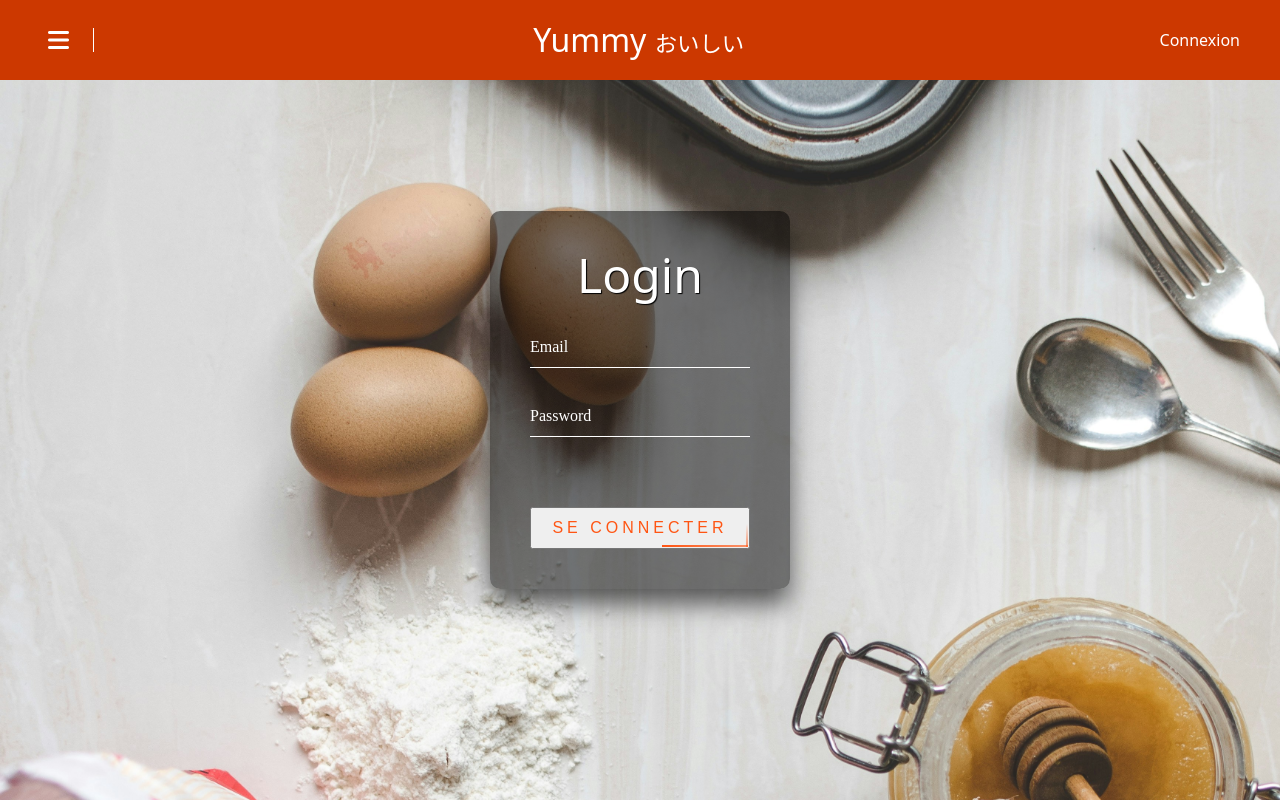
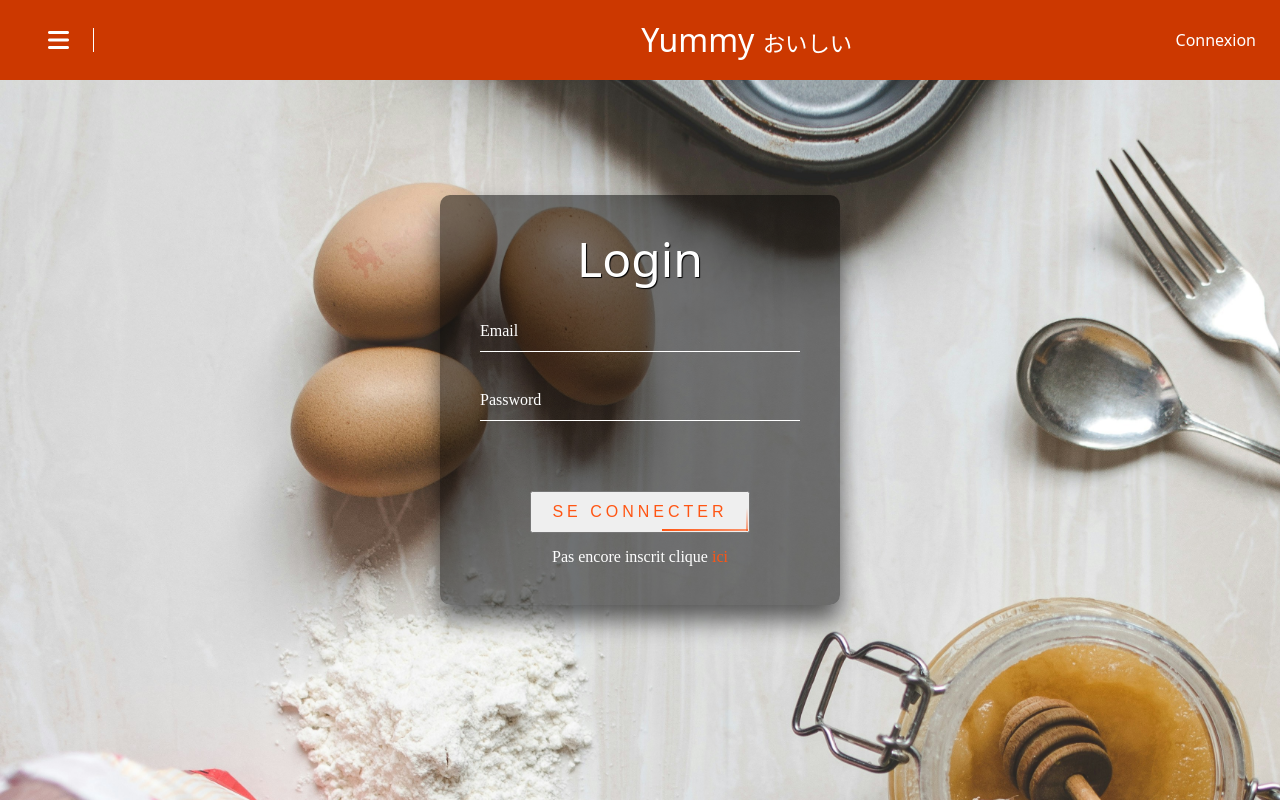
Before and after one commit to maxence-mairesse/yummy, a PHP site: template app/Views/login.tpl.php in a window 1280 px wide. Run offline with PHP 8.4, Linux system fonts and the light colour scheme; the template is opened without the code that fills it, so the values that code supplies are empty; some libraries are stand-ins or nearby versions; some web fonts are replaced.

Commit message:
css + responsif page login inscription profil

```diff
--- a/app/Views/header.tpl.php
+++ b/app/Views/header.tpl.php
@@ -34,7 +34,12 @@
             </ul>
         </nav>
     </div>
-    <h1><a href="/">Yummy <span>おいしい</span></a></h1>
-    <?= isset($_SESSION['appUser']) ? "<span  class='login name'>Bonjour ".$_SESSION['appUser']->getPseudo()."</span> <span><a class='login' href='/logout'> Deconnexion</a></span><span><a href='/profil' class='login name'>Profil</a></span>
-" : "<a href='/login' class='login name'>Connexion</a> " ?>
+    <div class="title">
+        <h1><a href="/">Yummy <span>おいしい</span></a></h1>
+    </div>
+    <?= isset($_SESSION['appUser']) ?
+        "<div class='link-log'><span  class='login name'>Bonjour ".$_SESSION['appUser']->getPseudo()."</span>
+        <span><a class='login' href='/logout'> Deconnexion</a></span>
+        <span><a href='/profil' class='login '>Profil</a></span></div>
+" : "<a href='/login' class='login'>Connexion</a> " ?>
 </header>
--- a/app/Views/login.tpl.php
+++ b/app/Views/login.tpl.php
@@ -24,5 +24,6 @@
                 Se connecter
             </button>
         </form>
+        <p>Pas encore inscrit clique <a href="/inscription">ici</a></p>
     </div>
 </main>
--- a/public/asset/CSS/header.css
+++ b/public/asset/CSS/header.css
@@ -9,16 +9,17 @@ header{
     justify-content: space-between;
     font-family: "Arima", system-ui;
 }
-header h1{
-    width: fit-content;
-}
 
-header h1 span {
+
+header .title h1 span {
     font-size: 0.7em;
 }
-header h1 a{
+header .title h1 a{
     text-decoration: none;
     color: white;
+}
+.title{
+    text-align: center;
 }
 header .login{
     color: white;
@@ -28,6 +29,7 @@ header .login{
 }
 .name{
     margin-right: 1em;
+    display: none;
 }
 
 
@@ -64,7 +66,7 @@ nav{
     background-color: white;
     width: 100%;
     left: 0;
-    top: 31px;
+    top:50px;
     text-align: left;
     color: #ff5513;
     padding-left: 1em;
@@ -97,8 +99,21 @@ nav li a:hover{
     transition: .5s;
 }
 
+.link-log{
+    display: flex;
+    flex-direction: column;
+}
+
 /*Media queries*/
 @media (min-width: 768px) {
+    header h1{
+
+        font-size: 1.5em;
+        margin-left: 200px;
+    }
+    nav{
+        top: 50px;
+    }
     nav h2{
         font-size: 1.2em;
 
@@ -108,9 +123,21 @@ nav li a:hover{
         margin: 0 1em 0 0;
 
     }
+    .name{
+
+        display: block;
+    }
+    .link-log{
+        flex-direction: row;
+    }
+    .link-log *{
+        margin-right: 0.5em;
+    }
+
 }
 
 @media (min-width: 1024px) {
+
     header{
         padding: 1.5em;
     }
@@ -121,7 +148,12 @@ nav li a:hover{
         font-size: 1.5em;
     }
    header h1{
-
-font-size: 2em;
+        font-size: 2em;
+   }
+   nav{
+       top: 80px;
+   }
+   nav ul li{
+       margin-bottom: 1em;
    }
 }
--- a/public/asset/CSS/style.css
+++ b/public/asset/CSS/style.css
@@ -148,7 +148,7 @@ color: white;
 
 .commentaires form textarea{
    background-color: transparent;
-    border: #598392 solid;
+    border: white solid;
     border-radius: 10px;
     height: 100px;
     width: 100%;
@@ -186,29 +186,7 @@ background-color: transparent;
     text-transform: uppercase;
 }
 
-/*Media queries*/
-@media (min-width: 768px) {
-    main .cards {
-        display: flex;
-        flex-direction: row;
-        justify-content: center;
-    }
-    main .cards .card{
-        margin: 1em;
-    }
-}
-
-@media (min-width: 1024px) {
-    main h2{
-        font-size: 3em;
-    }
-}
-
-
-
-
-
-
+/*Page login*/
 .login-box {
     position: absolute;
     top: 50%;
@@ -220,19 +198,24 @@ background-color: transparent;
     box-sizing: border-box;
     box-shadow: 0 15px 25px rgba(0,0,0,.6);
     border-radius: 10px;
+    color: white;
 }
-
 .login-box h2 {
     margin: 0 0 30px;
     padding: 0;
     color: #fff;
     text-align: center;
 }
-
+.login-box p{
+    margin-top: 1em;
+}
+.login-box a {
+    text-decoration: none;
+    color: #ff5513;
+}
 .login-box .user-box {
     position: relative;
 }
-
 .login-box .user-box input {
     width: 100%;
     padding: 10px 0;
@@ -254,7 +237,6 @@ background-color: transparent;
     pointer-events: none;
     transition: .5s;
 }
-
 .login-box .user-box input:focus ~ label,
 .login-box .user-box input:valid ~ label {
     top: -30px;
@@ -262,7 +244,6 @@ background-color: transparent;
     color: #ff5513;
     font-size: 16px;
 }
-
 .login-box form button {
     position: relative;
     display: inline-block;
@@ -276,7 +257,6 @@ background-color: transparent;
     margin-top: 40px;
     letter-spacing: 4px
 }
-
 .login-box button:hover {
     background: #ff5513;
     color: #fff;
@@ -287,12 +267,10 @@ background-color: transparent;
     0 0 50px #ff5513,
     0 0 100px #ff5513;
 }
-
 .login-box button span {
     position: absolute;
     display: block;
 }
-
 .login-box button span:nth-child(1) {
     top: 0;
     left: -100%;
@@ -301,7 +279,6 @@ background-color: transparent;
     background: linear-gradient(90deg, transparent, #ff5513);
     animation: btn-anim1 1s linear infinite;
 }
-
 @keyframes btn-anim1 {
     0% {
         left: -100%;
@@ -310,7 +287,6 @@ background-color: transparent;
         left: 100%;
     }
 }
-
 .login-box button span:nth-child(2) {
     top: -100%;
     right: 0;
@@ -320,7 +296,6 @@ background-color: transparent;
     animation: btn-anim2 1s linear infinite;
     animation-delay: .25s
 }
-
 @keyframes btn-anim2 {
     0% {
         top: -100%;
@@ -329,7 +304,6 @@ background-color: transparent;
         top: 100%;
     }
 }
-
 .login-box button span:nth-child(3) {
     bottom: 0;
     right: -100%;
@@ -339,7 +313,6 @@ background-color: transparent;
     animation: btn-anim3 1s linear infinite;
     animation-delay: .5s
 }
-
 @keyframes btn-anim3 {
     0% {
         right: -100%;
@@ -348,7 +321,6 @@ background-color: transparent;
         right: 100%;
     }
 }
-
 .login-box button span:nth-child(4) {
     bottom: -100%;
     left: 0;
@@ -358,7 +330,6 @@ background-color: transparent;
     animation: btn-anim4 1s linear infinite;
     animation-delay: .75s
 }
-
 @keyframes btn-anim4 {
     0% {
         bottom: -100%;
@@ -367,3 +338,27 @@ background-color: transparent;
         bottom: 100%;
     }
 }
+
+
+
+
+/*Media queries*/
+@media (min-width: 768px) {
+    main .cards {
+        display: flex;
+        flex-direction: row;
+        justify-content: center;
+    }
+    main .cards .card{
+        margin: 1em;
+    }
+    .login-box{
+        width: 400px;
+    }
+}
+
+@media (min-width: 1024px) {
+    main h2{
+        font-size: 3em;
+    }
+}
```
Also changed, not shown: app/Views/inscription.tpl.php (+39 -28 lines), app/Views/profil.tpl.php (+41 -10 lines).
